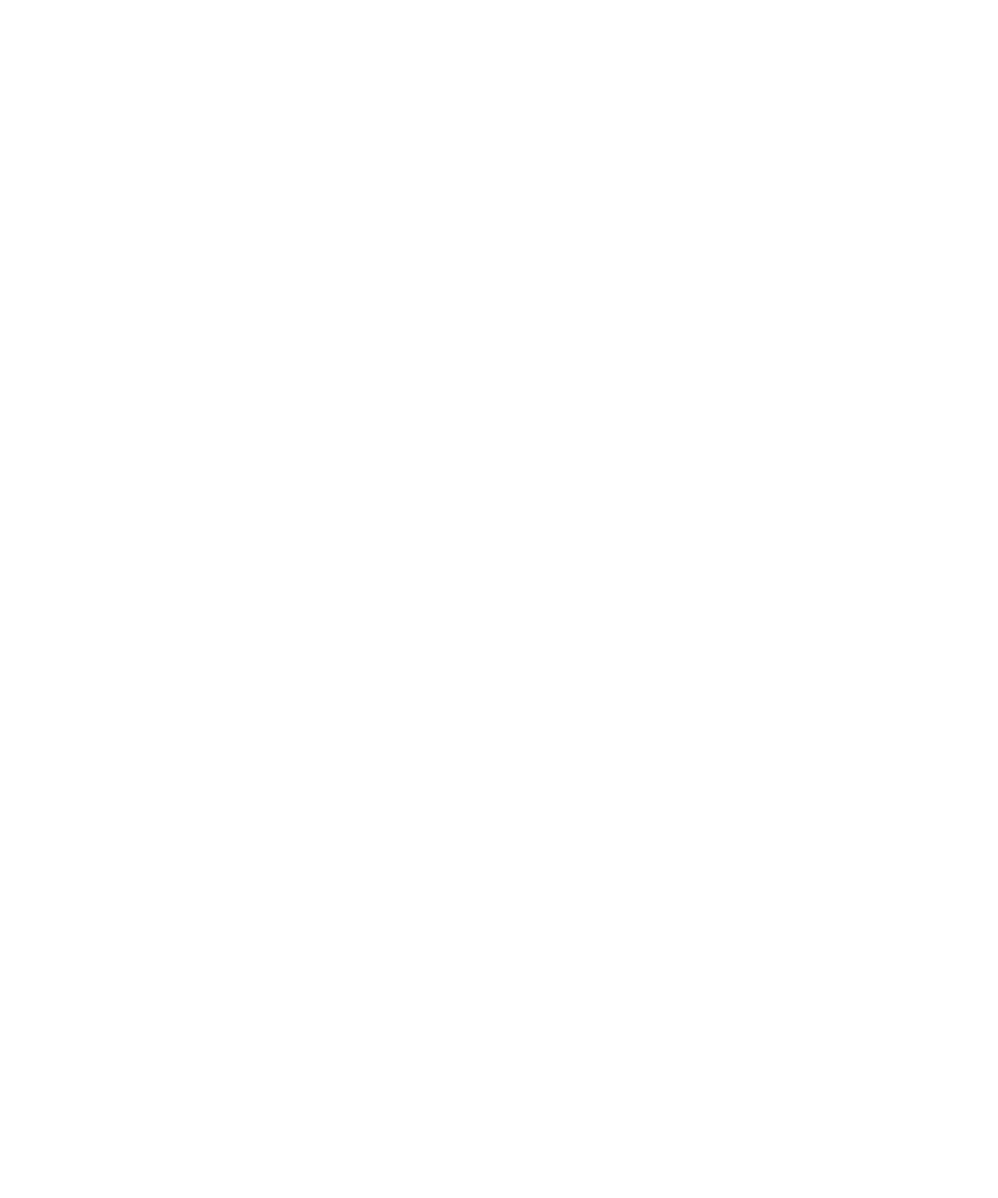
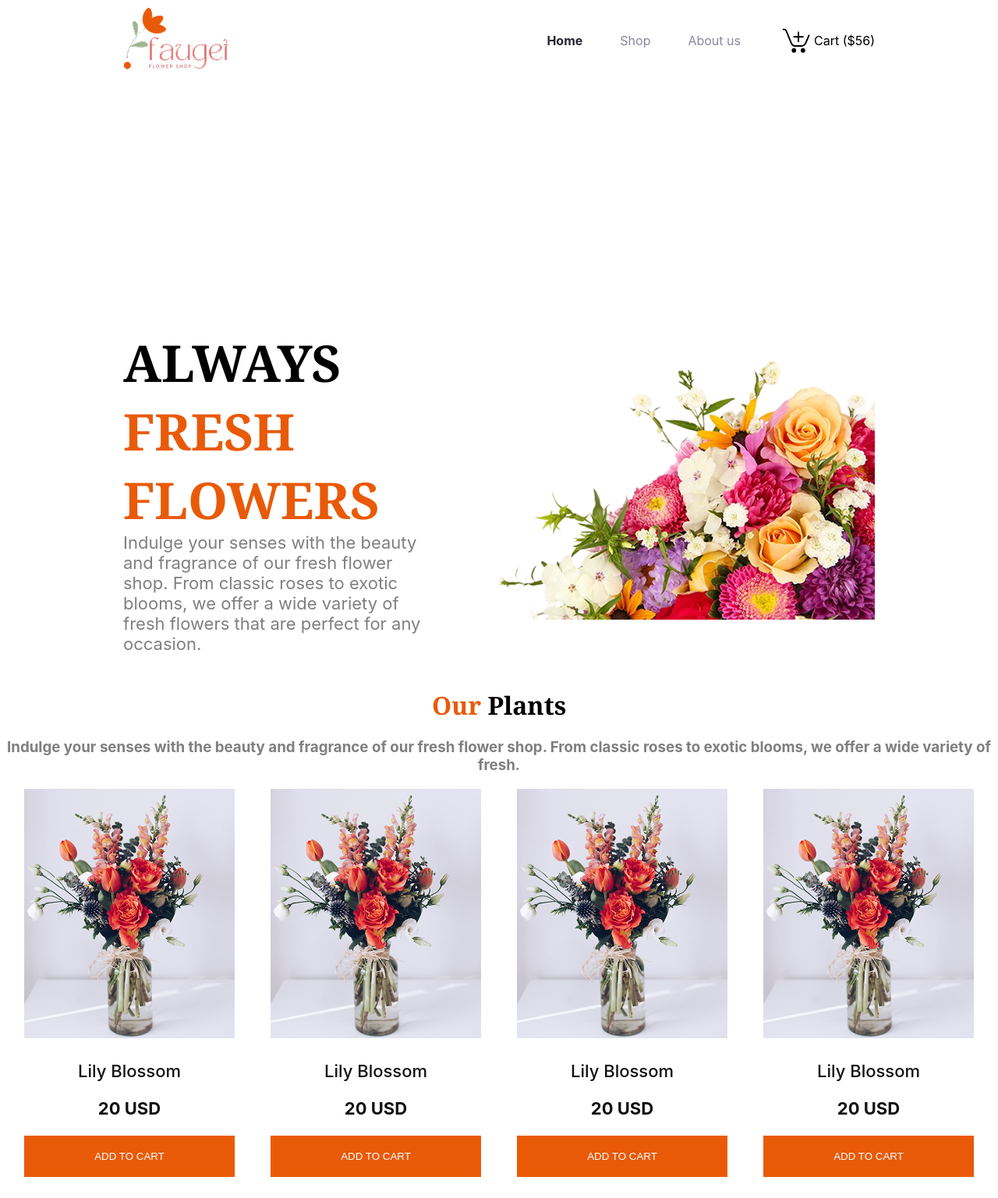
Before and after one commit to MRBRAFI/Responsive-flowers-assignment, a plain HTML site: page index.html in a window 1280 px wide. Shown: the top 1537 px of the page at 78% size. Before the commit the page ends 800 px from the top, so only its background shows below. Drawn offline with Linux system fonts and the light colour scheme.

Commit message:
finished attaching the header section

```diff
--- a/index.html
+++ b/index.html
@@ -4,11 +4,95 @@
     <meta charset="UTF-8">
     <meta name="viewport" content="width=device-width, initial-scale=1.0">
     <title>Responsive-flowers</title>
+    <link rel="preconnect" href="https://fonts.googleapis.com">
+    <link rel="preconnect" href="https://fonts.gstatic.com" crossorigin>
+    <link href="https://fonts.googleapis.com/css2?family=Noto+Serif:ital,wght@0,100..900;1,100..900&display=swap" rel="stylesheet">
     <link rel="stylesheet" href="style.css">
 </head>
 <body>
-    <header></header>
-    <main></main>
+    <header>
+       <div class="first-section margin-retracting">
+         <div class="logo"><img src="./assets/logo.png" alt=""></div>
+          <div class="imp-links">
+             <a href="" class="gayebulhawa inter-font seperated">Home</a>
+             <a href="" class="gayebulhawa inter-font color-1">Shop</a>
+             <a href="" class="gayebulhawa inter-font color-1">About us</a>
+            <div class="for-cart">
+             <img src="./assets/cart-plus.png" alt=""><a href="" class="inter-font">Cart ($56)</a>
+            </div>
+          </div>
+        </div>
+                                        <!-- fresh-flowers-section -->
+
+        <div class="fresh-flowers-section margin-retracting">
+         <div class="for-fresh-flowers">
+            <h1 class="freshness noto-serif-font">ALWAYS <span class="color-2">FRESH <br>FLOWERS</span></h1>
+            <p class="flowers-description color-3 inter-font">Indulge your senses with the beauty and fragrance of our fresh flower shop. From classic roses to exotic blooms, we offer a wide variety of fresh flowers that are perfect for any occasion. </p>
+         </div>
+         <div class="flower-image-1">
+            <img src="./assets/hero-flower.png" alt="">
+         </div>
+        </div>
+    </header>
+
+    <main>
+                                        <!-- showcase-section -->
+    <div class="about-showcase-section">
+        <h1 class="the-plants noto-serif-font"><span class="color-2">Our</span> Plants</h1>
+        <h3 class="plants-description inter-font color-3">Indulge your senses with the beauty and fragrance of our fresh flower shop. From classic roses to exotic blooms, we offer a wide variety of fresh.</h3>
+    </div>
+
+    <div class="showcase-section">
+        <div class="main-products inter-font">
+            <img src="./assets/sample-flower-image.png" alt="" class="pr-image">
+            <h3 class="name color-4">Lily Blossom</h3>
+            <h3 class="price color-4">20 USD</h3>
+            <button class="btn-1">ADD TO CART</button>
+        </div>
+        <div class="main-products inter-font">
+            <img src="./assets/sample-flower-image.png" alt="" class="pr-image">
+            <h3 class="name color-4">Lily Blossom</h3>
+            <h3 class="price color-4">20 USD</h3>
+            <button class="btn-1">ADD TO CART</button>
+        </div>
+        <div class="main-products inter-font">
+            <img src="./assets/sample-flower-image.png" alt="" class="pr-image">
+            <h3 class="name color-4">Lily Blossom</h3>
+            <h3 class="price color-4">20 USD</h3>
+            <button class="btn-1">ADD TO CART</button>
+        </div>
+        <div class="main-products inter-font">
+            <img src="./assets/sample-flower-image.png" alt="" class="pr-image">
+            <h3 class="name color-4">Lily Blossom</h3>
+            <h3 class="price color-4">20 USD</h3>
+            <button class="btn-1">ADD TO CART</button>
+        </div>
+        <div class="main-products inter-font">
+            <img src="./assets/sample-flower-image.png" alt="" class="pr-image">
+            <h3 class="name color-4">Lily Blossom</h3>
+            <h3 class="price color-4">20 USD</h3>
+            <button class="btn-1">ADD TO CART</button>
+        </div>
+        <div class="main-products inter-font">
+            <img src="./assets/sample-flower-image.png" alt="" class="pr-image">
+            <h3 class="name color-4">Lily Blossom</h3>
+            <h3 class="price color-4">20 USD</h3>
+            <button class="btn-1">ADD TO CART</button>
+        </div>
+        <div class="main-products inter-font">
+            <img src="./assets/sample-flower-image.png" alt="" class="pr-image">
+            <h3 class="name color-4">Lily Blossom</h3>
+            <h3 class="price color-4">20 USD</h3>
+            <button class="btn-1">ADD TO CART</button>
+        </div>
+        <div class="main-products inter-font">
+            <img src="./assets/sample-flower-image.png" alt="" class="pr-image">
+            <h3 class="name color-4">Lily Blossom</h3>
+            <h3 class="price color-4">20 USD</h3>
+            <button class="btn-1">ADD TO CART</button>
+        </div>
+    </div>
+    </main>
     <footer></footer>
 </body>
 </html>
--- a/style.css
+++ b/style.css
@@ -0,0 +1,138 @@
+/* resusable section */
+
+.noto-serif-font{
+  font-family: "Noto Serif", serif;
+  font-optical-sizing: auto;
+  font-style: normal;
+  font-variation-settings:
+    "wdth" 100;
+}
+
+
+.inter-font{
+  font-family: "Inter", sans-serif;
+  font-optical-sizing: auto;
+  font-style: normal;
+}
+
+.color-1 {
+    color: #8987A1;
+}
+
+.color-2 {
+    color:#E95A08;
+}
+
+.color-3 {
+    color:rgba(0, 0, 0, 0.5);
+}
+
+.color-4 {
+    color:#111111;
+}
+
+
+.seperated{
+    color:#252432 ;
+    font-weight: 700;
+}
+/* resusable section */
+
+                                 /* logo section */
+
+.first-section {
+    display: flex;
+    align-items: center;
+    justify-content: space-between;
+    margin: 0px 150px;
+}
+
+.imp-links {
+    display: flex;
+    align-items: center;
+    gap: 48px;
+}
+
+.imp-links > a {
+    text-decoration: none;
+}
+
+.for-cart > a {
+    text-decoration: none;
+    color: #000000;
+}
+
+.for-cart {
+    display: flex ;
+    align-items: center;
+    justify-content: center;
+    color: #000000;
+}
+
+
+                              /* fresh-flowers-section */
+
+.fresh-flowers-section {
+    display: flex;
+    align-items: center;
+    justify-content: space-between;
+    margin: 282px 150px 0px 150px;
+}
+
+.freshness {
+    font-size: 65px;
+    font-weight: 700;
+}
+
+.flowers-description {
+    font-size: 22px;
+    font-weight: 400;
+    margin-top: -45px;
+}
+
+                            /*  showcase-section  */
+
+.showcase-section {
+    display: grid;
+    grid-template-columns: repeat(4, 1fr);
+    row-gap: 30px;
+}
+
+.about-showcase-section {
+    text-align: center;
+}
+
+.main-products {
+    text-align: center;
+}
+
+.name {
+    font-size: 22px;
+    font-weight: 500;
+}
+
+.price {
+    font-size: 22px;
+    font-weight: 700;
+}
+
+.btn-1 {
+    border: none;
+    color: white;
+    background-color:#E95A08;
+    padding: 19px 90px;
+}
+
+@media screen and (max-width: 392px) {
+    .margin-retracting {
+        margin-left: 0px;
+        margin-right: 0px;
+    }
+    .gayebulhawa {
+        visibility : hidden;
+    }
+
+    .fresh-flowers-section {
+        flex-direction: column-reverse;
+    }
+}
```
Also changed, not shown: assets/cart-plus.png (added).
